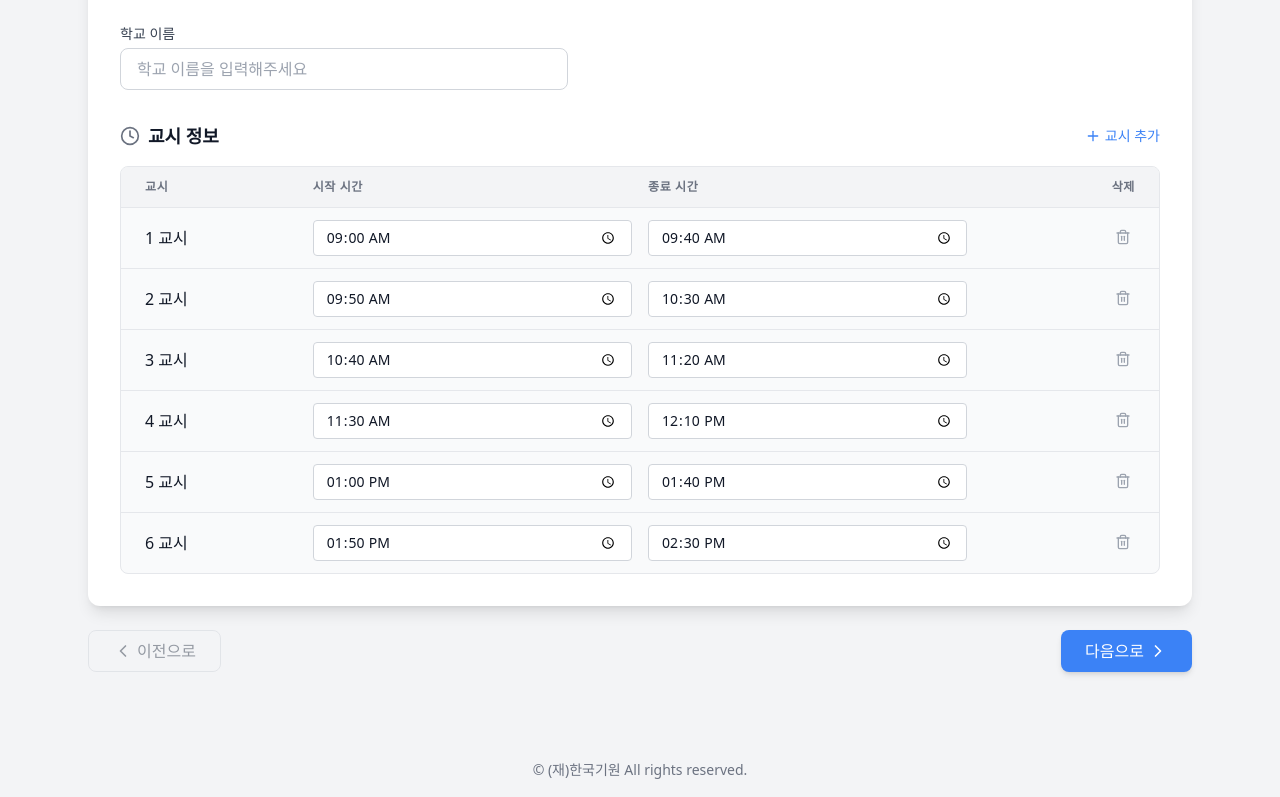
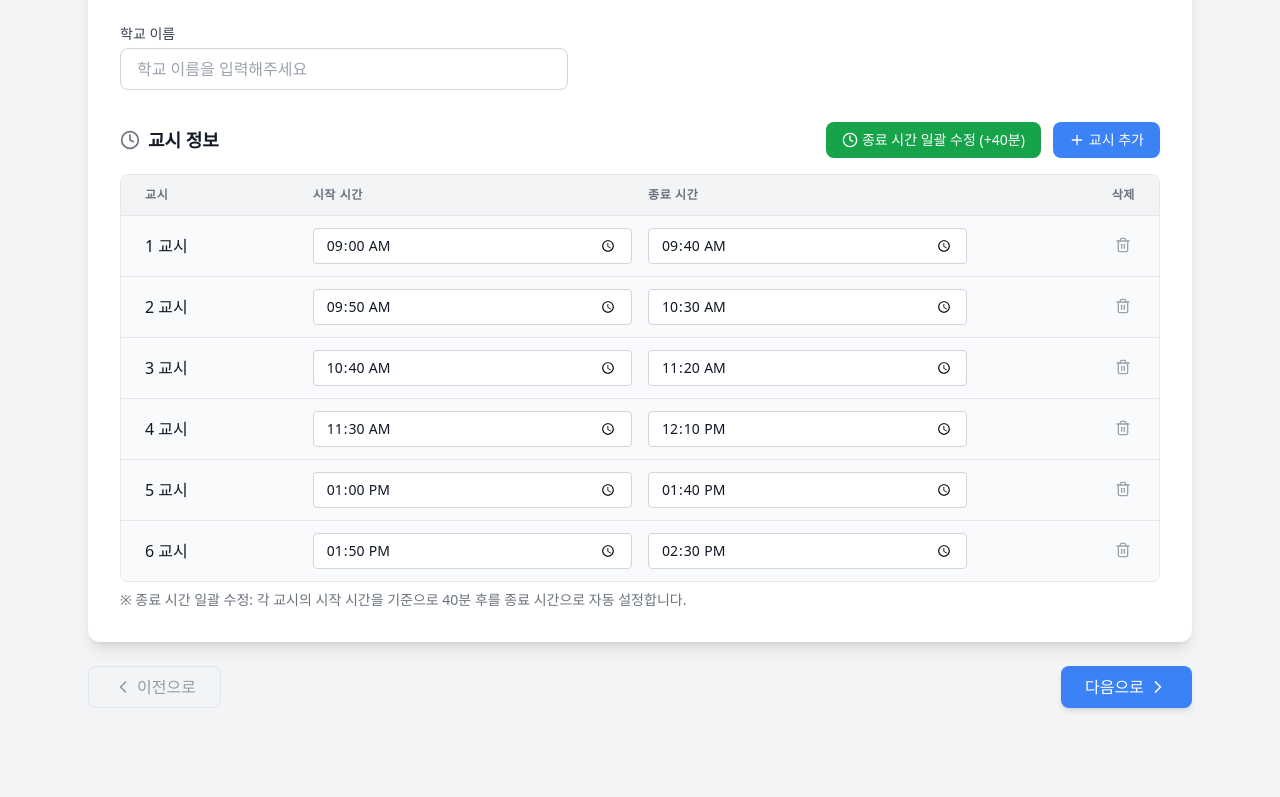
Before and after one commit to ChaozR/school-timetable, a React (Vite) app: page / in a window 1280 px wide. Shown: the part 400-1197 px from the top of the page. Built offline with nearby package versions, Linux system fonts and the light colour scheme.

Commit message:
종료 시간 일괄 수정 기능 추가

```diff
--- a/src/components/Step1_BasicInfo.tsx
+++ b/src/components/Step1_BasicInfo.tsx
@@ -1,5 +1,7 @@
 import { useSchedulerStore } from '../store/useSchedulerStore';
 import { Plus, Trash2, Clock } from 'lucide-react';
+import { addMinutes, format, parse } from 'date-fns';
+import toast from 'react-hot-toast';
 
 export default function Step1_BasicInfo() {
   const { schoolInfo, setSchoolName, setTimeTable } = useSchedulerStore();
@@ -23,6 +25,25 @@ export default function Step1_BasicInfo() {
     const newTable = [...schoolInfo.timeTable];
     newTable[index] = { ...newTable[index], [field]: value };
     setTimeTable(newTable);
+  };
+
+  const handleBatchUpdateTime = () => {
+    try {
+      const newTable = schoolInfo.timeTable.map(period => {
+        // Parse 'HH:mm' string to Date object
+        const startDate = parse(period.start, 'HH:mm', new Date());
+        const endDate = addMinutes(startDate, 40);
+        return {
+          ...period,
+          end: format(endDate, 'HH:mm')
+        };
+      });
+      setTimeTable(newTable);
+      toast.success('모든 교시의 종료 시간이 시작 시간 +40분으로 설정되었습니다.');
+    } catch (error) {
+      console.error(error);
+      toast.error('시간 설정 중 오류가 발생했습니다. 시작 시간을 확인해주세요.');
+    }
   };
 
   return (
@@ -49,13 +70,22 @@ export default function Step1_BasicInfo() {
             <Clock className="w-5 h-5 mr-2 text-gray-500" />
             교시 정보
           </h3>
+          <div className="flex gap-3">
+            <button
+              onClick={handleBatchUpdateTime}
+              className="px-4 py-2 bg-green-600 text-white rounded-lg hover:bg-green-700 font-medium flex items-center text-sm"
+            >
+              <Clock className="w-4 h-4 mr-1" />
+              종료 시간 일괄 수정 (+40분)
+            </button>
             <button
               onClick={handleAddPeriod}
-            className="flex items-center text-sm text-primary hover:text-blue-700 font-medium"
+              className="px-4 py-2 bg-primary text-white rounded-lg hover:bg-blue-600 font-medium flex items-center text-sm"
             >
               <Plus className="w-4 h-4 mr-1" />
               교시 추가
             </button>
+          </div>
         </div>
 
         <div className="bg-gray-50 rounded-lg border border-gray-200 overflow-hidden">
@@ -101,6 +131,9 @@ export default function Step1_BasicInfo() {
             ))}
           </div>
         </div>
+        <p className="mt-2 text-sm text-gray-500">
+          ※ 종료 시간 일괄 수정: 각 교시의 시작 시간을 기준으로 40분 후를 종료 시간으로 자동 설정합니다.
+        </p>
       </div>
     </div>
   );
```
Lines whose indentation alone changed are shown as unchanged.
